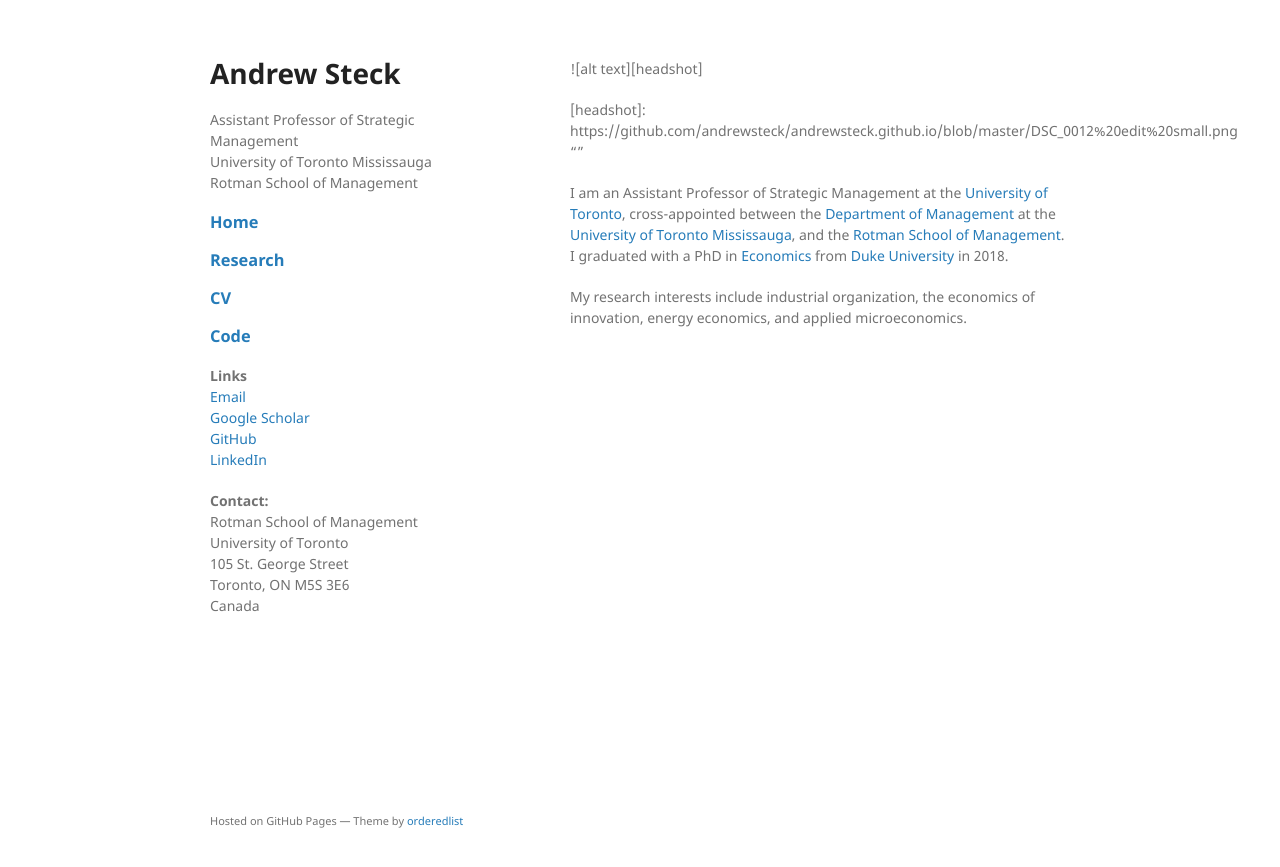
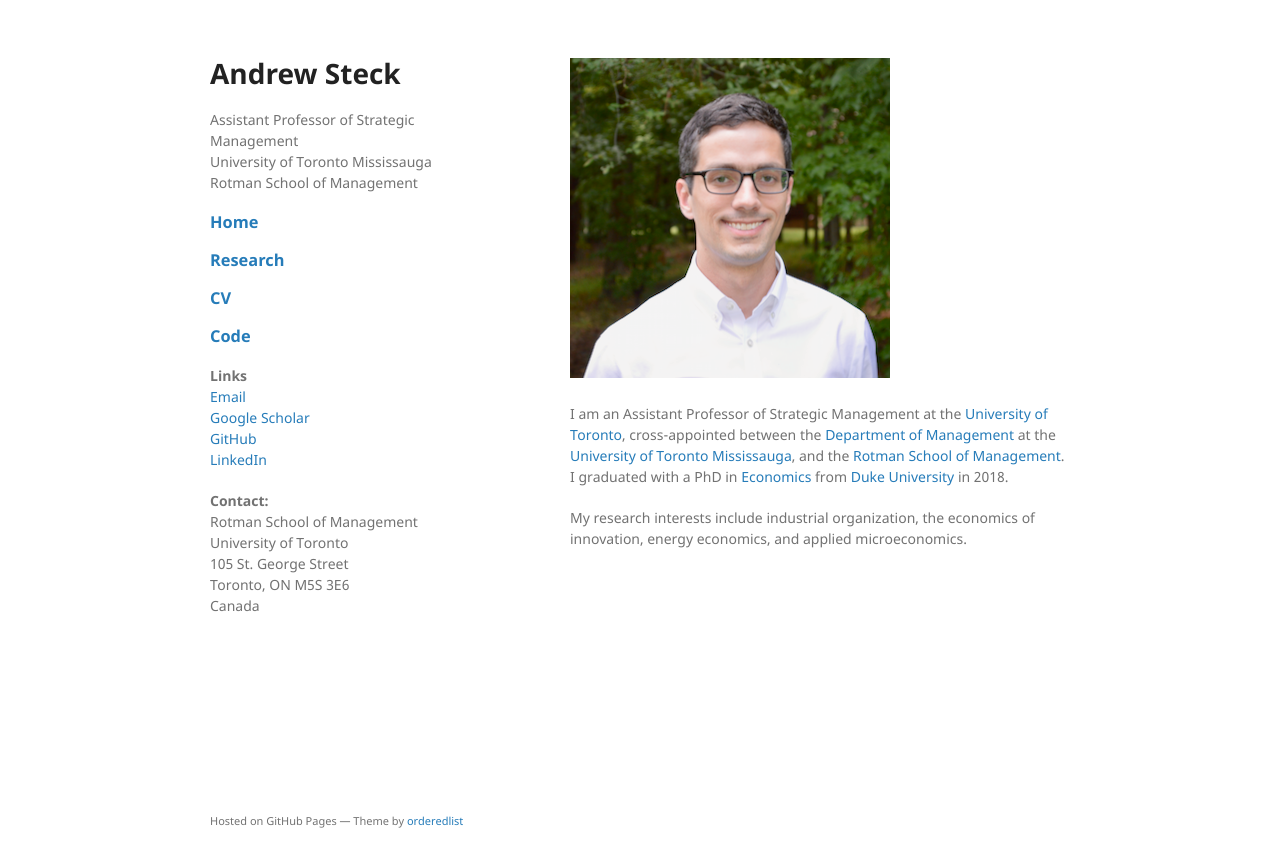
Before and after one commit to andrewsteck/andrewsteck.github.io, a Jekyll site: the page built from index.md, in a window 1280 px wide. Shown: the top 867 px of the page. Built offline with Jekyll 4.4.1, drawn with Linux system fonts in a browser that asks for light colours; our own code applies the rules of GitHub Pages for plain Markdown files.

Commit message:
headshot try #3

```diff
--- a/index.md
+++ b/index.md
@@ -1,6 +1,4 @@
-![alt text][headshot]
-
-[headshot]: https://github.com/andrewsteck/andrewsteck.github.io/blob/master/DSC_0012%20edit%20small.png ""
+![headshot](https://github.com/andrewsteck/andrewsteck.github.io/blob/master/DSC_0012_edit_small.png)
 
 I am an Assistant Professor of Strategic Management at the [University of Toronto](https://www.utoronto.ca), cross-appointed between the [Department of Management](https://www.utm.utoronto.ca/management/welcome-department-management) at the [University of Toronto Mississauga](http://www.utm.utoronto.ca), and the [Rotman School of Management](http://www.rotman.utoronto.ca).  I graduated with a PhD in [Economics](http://econ.duke.edu) from [Duke University](https://www.duke.edu) in 2018.
 
```
Also changed, not shown: DSC_0012_edit_small.png (renamed from DSC_0012 edit small.png).
